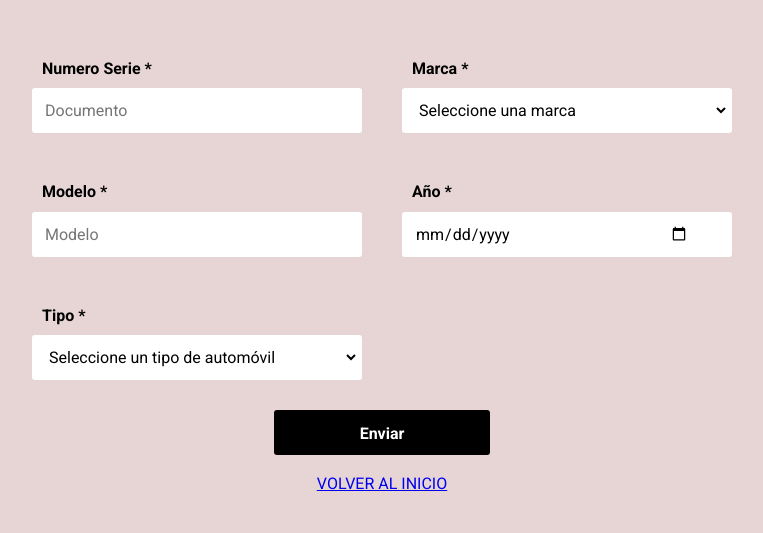
After one commit to juliethww/Prueba_Andrea, a PHP site: page /autos/crear_usu.php in a window 1280 px wide. The commit adds this page. Shown: the top 533 px of the page, without its empty margins (258-1021 px from the left). Run offline with PHP 8.4, Linux system fonts and the light colour scheme; some libraries are stand-ins or nearby versions.

Commit message:
realice el formulario de autos con sus respectivas validaciones y sus select

```diff
--- /dev/null
+++ b/autos/crear_usu.php
@@ -0,0 +1,116 @@
+<!DOCTYPE html>
+<html lang="en">
+
+<head>
+    <meta charset="UTF-8">
+    <meta name="viewport" content="width=device-width, initial-scale=1.0">
+    <title>Validación de Formulario con js</title>
+    <link rel="stylesheet" href="https://necolas.github.io/normalize.css/8.0.1/normalize.css">
+    <link href="https://fonts.googleapis.com/css2?family=Roboto:wght@400;700&display=swap" rel="stylesheet">
+    <link rel="stylesheet" href="../css/css.css">
+</head>
+
+<body>
+    <main>
+        <form method="POST" autocomplete="off" class="formulario" id="formulario" action="registro.php">
+
+
+            <!-- div para capturar el documento -->
+
+            <div class="formulario__label" id="grupo__usuario">
+                <label for="usuario" class="formulario__label">Numero Serie *</label>
+                <div class="formulario__grupo-input">
+                    <input type="text" class="formulario__input" name="usuario" id="usuario" placeholder="Documento" required>
+                    <i class="formulario__validacion-estado fas fa-times-circle"></i>
+                </div>
+                <p class="formulario__input-error">
+                    El nuemro de serie tiene que ser de 6 a 11 dígitos y solo puede contener números.</p>
+            </div>
+
+            <!-- div para capturar la marca del automóvil -->
+            <div class="formulario__label" id="grupo__marca">
+                <label for="marca" class="formulario__label">Marca *</label>
+                <div class="formulario__grupo-input">
+                    <select class="formulario__input" name="marca" id="marca" required>
+                        <option value="">Seleccione una marca</option>
+                        <option value="Toyota">Toyota</option>
+                        <option value="Honda">BMX</option>
+                        <option value="Ford">Ford</option>
+                        <option value="Chevrolet">Chevrolet</option>
+                        <!-- Agrega más marcas si es necesario -->
+                    </select>
+                    <i class="formulario__validacion-estado fas fa-times-circle"></i>
+                </div>
+                <p class="formulario__input-error">Por favor seleccione la marca del automóvil.</p>
+            </div>
+
+            <!-- div para capturar el modelo del automóvil -->
+            <div class="formulario__label" id="grupo__modelo">
+                <label for="modelo" class="formulario__label">Modelo *</label>
+                <div class="formulario__grupo-input">
+                    <input type="text" class="formulario__input" name="modelo" id="modelo" placeholder="Modelo" required>
+                    <i class="formulario__validacion-estado fas fa-times-circle"></i>
+                </div>
+                <p class="formulario__input-error">Por favor ingrese el modelo del automóvil.</p>
+            </div>
+
+            <!-- div para capturar el año del automóvil -->
+            <div class="formulario__label" id="grupo__año">
+    <label for="año" class="formulario__label">Año *</label>
+    <div class="formulario__grupo-input">
+        <input type="date" class="formulario__input" name="año" id="año" required>
+        <i class="formulario__validacion-estado fas fa-times-circle"></i>
+    </div>
+    <p class="formulario__input-error">Por favor ingrese una fecha válida para el año del automóvil.</p>
+</div>
+
+            <!-- div para capturar el tipo del automóvil -->
+            <div class="formulario__label" id="grupo__tipo">
+                <label for="tipo" class="formulario__label">Tipo *</label>
+                <div class="formulario__grupo-input">
+                    <select class="formulario__input" name="tipo" id="tipo" required>
+                        <option value="">Seleccione un tipo de automóvil</option>
+                        <option value="Sedán">automovil</option>
+                        <option value="SUV">camioneta</option>
+                    </select>
+                    <i class="formulario__validacion-estado fas fa-times-circle"></i>
+                </div>
+                <p class="formulario__input-error">Por favor seleccione el tipo de automóvil.</p>
+            </div>
+
+
+            <!-- Grupo: Correo Electrónico -->
+
+
+
+            <div class="formulario__mensaje" id="formulario__mensaje">
+                <p><i class="fas fa-exclamation-triangle"></i> <b>Error:</b> Por favor rellena el formulario correctamente. </p>
+            </div>
+
+            <p class="text-center">
+
+            <div class="formulario__grupo-btn-enviar">
+                <button type="submit" class="formulario__btn" name="save" id="boton_enviar" value="guardar">Enviar</button>
+                <p class="formulario__mensaje-exito" id="formulario__mensaje-exito">Formulario enviado exitosamente!</p>
+            </div>
+            <a href="../index.php"  class="formulario__grupo-btn-enviar" >VOLVER AL INICIO</a>
+
+        </form>
+    </main>
+    <script src="js/jquery.js"></script>
+    <script src="js/form.js"></script>
+    <script src="https://kit.fontawesome.com/2c36e9b7b1.js" crossorigin="anonymous"></script>
+
+    <!--  Javascript funcion para convertir en mayúsculas y minúsculas -->
+    <script>
+        function mayus(e) {
+            e.value = e.value.toUpperCase();
+        }
+
+        function minus(e) {
+            e.value = e.value.toLowerCase();
+        }
+    </script>
+</body>
+
+</html>
--- /dev/null
+++ b/autos/js/form.js
@@ -0,0 +1,107 @@
+const formulario = document.getElementById('formulario');
+const inputs = document.querySelectorAll('#formulario input, #formulario select');
+
+const expresiones = {
+    usuario: /^\d{6,11}$/,
+    marca: /^(?!\s*$).+/,
+    modelo: /^(?!\s*$).+/,
+    año: /^(19|20)\d{2}-(0[1-9]|1[0-2])-(0[1-9]|[12]\d|3[01])$/,
+    tipo: /^(?!\s*$).+/,
+}
+const campos = {
+    usuario: false,
+    marca: false,
+    modelo: false,
+    año: false,
+    tipo: false,
+}
+
+const validarFormulario = (e) => {
+    switch (e.target.name) {
+        case "usuario":
+            validarCampo(expresiones.usuario, e.target, 'usuario');
+            break;
+        case "marca":
+            validarCampo(expresiones.marca, e.target, 'marca');
+            break;
+        case "modelo":
+            validarCampo(expresiones.modelo, e.target, 'modelo');
+            break;
+        case "año":
+            validarCampo(expresiones.año, e.target, 'año');
+            break;
+        case "tipo":
+            validarCampo(expresiones.tipo, e.target, 'tipo');
+            break;
+    }
+}
+
+const validarCampo = (expresion, input, campo) => {
+    if (expresion.test(input.value)) {
+        document.getElementById(`grupo__${campo}`).classList.remove('formulario__grupo-incorrecto');
+        document.getElementById(`grupo__${campo}`).classList.add('formulario__grupo-correcto');
+        document.querySelector(`#grupo__${campo} i`).classList.add('fa-check-circle');
+        document.querySelector(`#grupo__${campo} i`).classList.remove('fa-times-circle');
+        document.querySelector(`#grupo__${campo} .formulario__input-error`).classList.remove('formulario__input-error-activo');
+        campos[campo] = true;
+    } else {
+        document.getElementById(`grupo__${campo}`).classList.add('formulario__grupo-incorrecto');
+        document.getElementById(`grupo__${campo}`).classList.remove('formulario__grupo-correcto');
+        document.querySelector(`#grupo__${campo} i`).classList.add('fa-times-circle');
+        document.querySelector(`#grupo__${campo} i`).classList.remove('fa-check-circle');
+        document.querySelector(`#grupo__${campo} .formulario__input-error`).classList.add('formulario__input-error-activo');
+        campos[campo] = false;
+    }
+}
+
+inputs.forEach((input) => {
+    input.addEventListener('keyup', validarFormulario);
+    input.addEventListener('blur', validarFormulario);
+});
+
+formulario.addEventListener('submit', (e) => {
+    e.preventDefault();
+
+    var num_serie = document.getElementById('usuario').value;
+    var marca = document.getElementById('marca').value;
+    var modelo = document.getElementById('modelo').value;
+    var año = document.getElementById('año').value;
+    var tipo = document.getElementById('tipo').value;
+
+    if (campos.usuario && campos.marca && campos.modelo && campos.año && campos.tipo) {
+        formulario.reset();
+
+        var formData = new FormData();
+        formData.append('num_serie', num_serie);
+        formData.append('marca', marca);
+        formData.append('modelo', modelo);
+        formData.append('año', año);
+        formData.append('tipo', tipo);
+
+        fetch('registro.php', {
+            method: 'POST',
+            body: formData
+        })
+        .then(response => response.text())
+        .then(data => {
+            alert(data);
+        })
+        .catch(error => {
+            console.error('Error:', error);
+        });
+
+        document.getElementById('formulario__mensaje-exito').classList.add('formulario__mensaje-exito-activo');
+        setTimeout(() => {
+            document.getElementById('formulario__mensaje-exito').classList.remove('formulario__mensaje-exito-activo');
+        }, 5000);
+
+        document.querySelectorAll('.formulario__grupo-correcto').forEach((icono) => {
+            icono.classList.remove('formulario__grupo-correcto');
+        });
+    } else {
+        document.getElementById('formulario__mensaje').classList.add('formulario__mensaje-activo');
+        setTimeout(() => {
+            document.getElementById('formulario__mensaje').classList.remove('formulario__mensaje-activo');
+        }, 5000);
+    }
+});
--- a/index.php
+++ b/index.php
@@ -23,6 +23,7 @@
                             <th>Km Inicial</th>
                             <th>Fecha Inicio</th>
                             <th>Fecha Fin</th>
+                            <th>Marca</th>
                         </tr>
                     </thead>
                     <tbody>
@@ -54,6 +55,7 @@
                                 echo "<td>" . $row['km_inicial'] . "</td>";
                                 echo "<td>" . $row['fecha_inicio'] . "</td>";
                                 echo "<td>" . $row['fecha_fin'] . "</td>";
+                                echo "<td>" . $row['marca'] . "</td>";
                                 echo "</tr>";
                             }
                         } else {
```
Also changed, not shown: autos/registro.php (added, +42 -0 lines).
